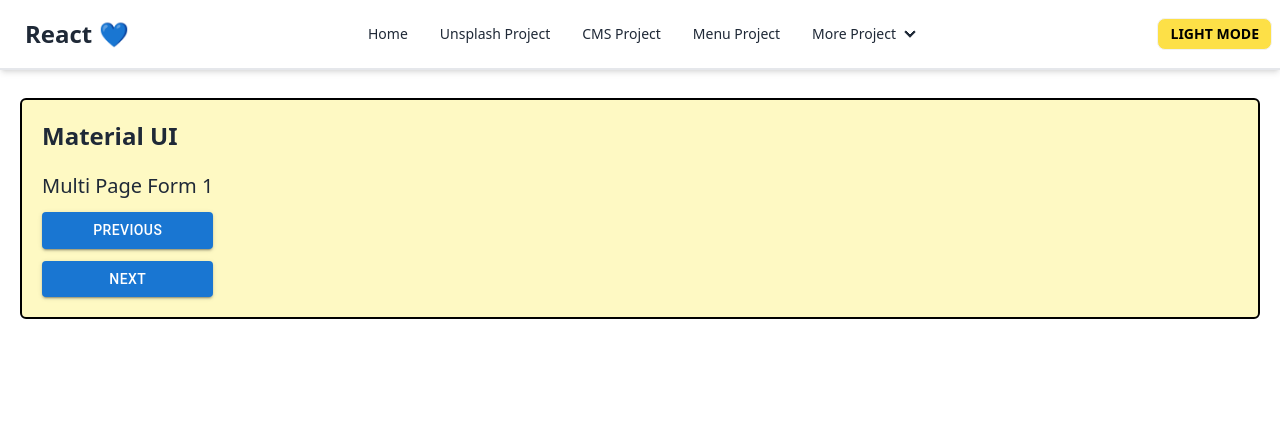
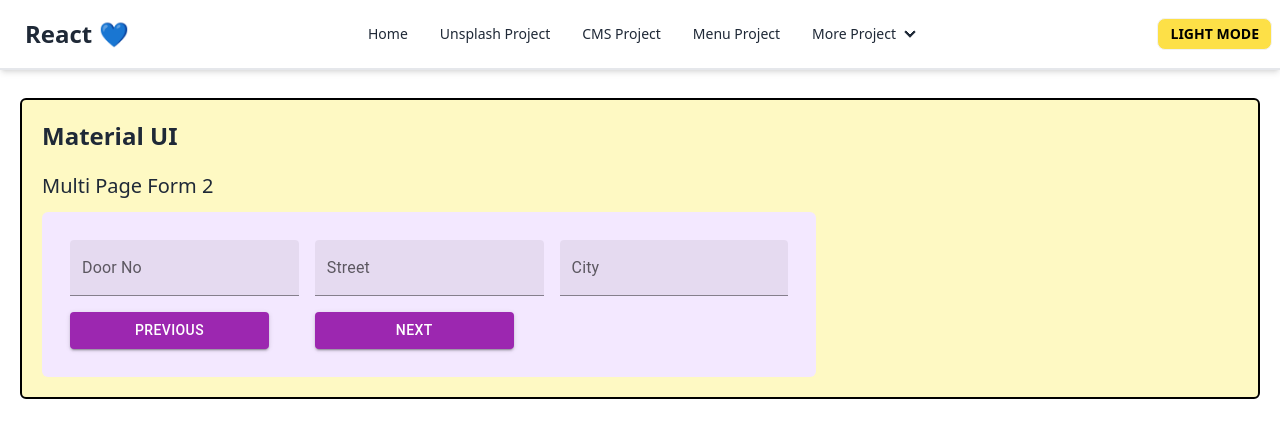
Before and after one commit to varunteja007006/Practice, a React (Vite) app in the folder Practice React/: page /materialUI in a window 1280 px wide. Both pictures are taken after a click on the button "NEXT". Shown: the top 438 px of the page. Built offline with nearby package versions, Linux system fonts and the light colour scheme.

Commit message:
Finished multipage form

```diff
--- a/Practice React/src/components/materialUI/multipageForms/MultiPageForm.jsx
+++ b/Practice React/src/components/materialUI/multipageForms/MultiPageForm.jsx
@@ -3,6 +3,7 @@ import Button from "@mui/material/Button";
 import FormBody from "./components/FormBody";
 import InputField from "./components/InputField";
 import Box from "@mui/material/Box";
+import TextField from "@mui/material/TextField";
 
 function MultiPageForm() {
   let initialFields = {
@@ -19,9 +20,27 @@ function MultiPageForm() {
       value: "",
     },
     age: {
-      name: "",
-      label: "",
-      type: "",
+      name: "age",
+      label: "Age",
+      type: "text",
+      value: "",
+    },
+    doorno: {
+      name: "doorno",
+      label: "Door No",
+      type: "text",
+      value: "",
+    },
+    street: {
+      name: "street",
+      label: "Street",
+      type: "text",
+      value: "",
+    },
+    city: {
+      name: "city",
+      label: "City",
+      type: "text",
       value: "",
     },
   };
@@ -30,25 +49,47 @@ function MultiPageForm() {
   const [page, setPage] = useState(0);
 
   const nextPage = () => {
-    console.log("pressed");
-
     setPage(page + 1);
   };
 
   const prevPage = () => {
-    console.log("pressed");
     setPage(page - 1);
   };
 
   const handleOnChange = (e) => {
-    console.log("triggered");
     let name = e.target.name;
     let value = e.target.value;
     let newItem = fields[name];
     setFields({ ...fields, [name]: { ...newItem, value: value } });
   };
 
-  const handleSubmit = () => {};
+  const handleSubmit = (e) => {
+    e.preventDefault();
+    const form = new FormData(e.currentTarget);
+    const formData = Object.fromEntries(form);
+    console.log(formData);
+    setPage(page + 1);
+  };
+
+  const finalForm = [];
+
+  for (let item in fields) {
+    let field = fields[item];
+    finalForm.push(
+      <TextField
+        key={item}
+        label={field.label}
+        name={field.name}
+        value={field.value}
+        color="secondary"
+        focused
+        InputProps={{
+          readOnly: true,
+        }}
+      />
+    );
+  }
+
   switch (page) {
     case 0:
       return (
@@ -60,8 +101,7 @@ function MultiPageForm() {
             }}
             noValidate
             autoComplete="off"
-            onSubmit={handleSubmit}
-            className="bg-gray-200 grid grid-cols-3 p-5 rounded-md"
+            className="bg-purple-100 grid grid-cols-3 p-5 rounded-md"
           >
             <InputField
               fieldData={fields.firstname}
@@ -71,7 +111,16 @@ function MultiPageForm() {
               fieldData={fields.lastname}
               handleOnChange={handleOnChange}
             />
-            <Button variant="contained" type="button" onClick={nextPage}>
+            <InputField
+              fieldData={fields.age}
+              handleOnChange={handleOnChange}
+            />
+            <Button
+              variant="contained"
+              type="button"
+              onClick={nextPage}
+              color="secondary"
+            >
               Next
             </Button>
           </Box>
@@ -79,39 +128,90 @@ function MultiPageForm() {
       );
     case 1:
       return (
-        <FormBody heading={`Multi Page Form ${page}`}>
-          <Button variant="contained" type="button" onClick={prevPage}>
+        <FormBody heading={`Multi Page Form ${page + 1}`}>
+          <Box
+            component="form"
+            sx={{
+              "& > :not(style)": { m: 1, width: "25ch" },
+            }}
+            noValidate
+            autoComplete="off"
+            className="bg-purple-100 grid grid-cols-3 p-5 rounded-md"
+          >
+            <InputField
+              fieldData={fields.doorno}
+              handleOnChange={handleOnChange}
+            />
+            <InputField
+              fieldData={fields.street}
+              handleOnChange={handleOnChange}
+            />
+            <InputField
+              fieldData={fields.city}
+              handleOnChange={handleOnChange}
+            />
+            <Button
+              variant="contained"
+              type="button"
+              onClick={prevPage}
+              color="secondary"
+            >
               Previous
             </Button>
-          <Button variant="contained" type="button" onClick={nextPage}>
+            <Button
+              variant="contained"
+              type="button"
+              onClick={nextPage}
+              color="secondary"
+            >
               Next
             </Button>
+          </Box>
         </FormBody>
       );
     case 2:
       return (
-        <FormBody heading={`Multi Page Form ${page}`}>
-          <Button variant="contained" type="button" onClick={prevPage}>
+        <FormBody heading={`Verify data`}>
+          <Box
+            component="form"
+            sx={{
+              "& > :not(style)": { m: 1, width: "25ch" },
+            }}
+            noValidate
+            autoComplete="off"
+            onSubmit={handleSubmit}
+            className="bg-purple-100 grid grid-cols-3 p-5 rounded-md"
+          >
+            {finalForm}
+            <Button
+              variant="contained"
+              type="button"
+              onClick={prevPage}
+              color="secondary"
+            >
               Previous
             </Button>
-          <Button variant="contained" type="button" onClick={nextPage}>
-            Next
+            <Button variant="contained" type="submit" color="secondary">
+              submit
             </Button>
+          </Box>
         </FormBody>
       );
     case 3:
+      return <FormBody heading={`Form Submitted Successfully`}></FormBody>;
+    default:
       return (
-        <FormBody heading={`Multi Page Form ${page}`}>
-          <Button variant="contained" type="button" onClick={prevPage}>
-            Previous
+        <div className="mt-5">
+          <Button
+            variant="contained"
+            type="button"
+            onClick={() => setPage(0)}
+            color="secondary"
+          >
+            Form
           </Button>
-          <Button variant="contained" type="submit">
-            submit
-          </Button>
-        </FormBody>
+        </div>
       );
-    default:
-      return <div className="mt-5">Multi Page Form</div>;
   }
 }
 
--- a/Practice React/src/components/materialUI/multipageForms/components/InputField.jsx
+++ b/Practice React/src/components/materialUI/multipageForms/components/InputField.jsx
@@ -10,7 +10,7 @@ function InputField({ fieldData, handleOnChange }) {
       label={label}
       placeholder={label}
       variant="filled"
-      color="warning"
+      color="secondary"
       value={value}
       name={name}
       onChange={handleOnChange}
```
Lines whose indentation alone changed are shown as unchanged.
